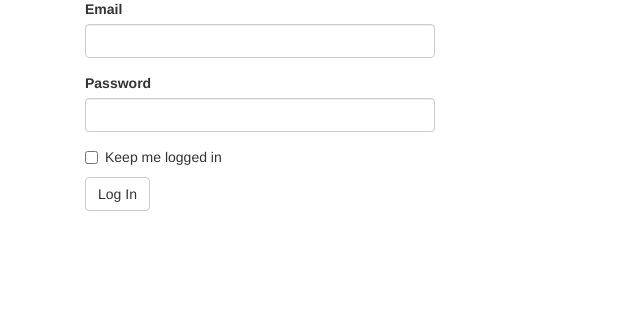
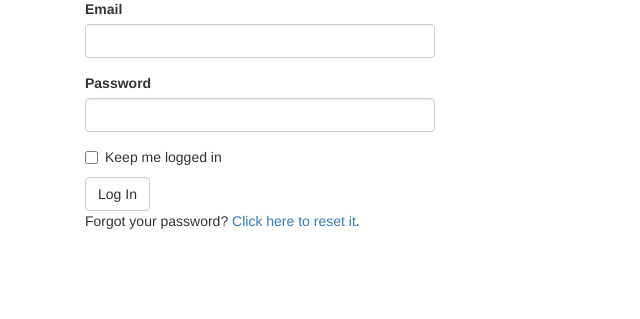
Before and after one commit to SKYRIAM/flask-, a Flask app: page /auth/login in a window 1280 px wide. Shown: the part 223-542 px from the top of the page, without its empty margins (0-640 px from the left). Run offline with Flask 2, Linux system fonts and the light colour scheme; some libraries are stand-ins or nearby versions.

Commit message:
加了忘记密码功能

```diff
--- a/app/auth/forms.py
+++ b/app/auth/forms.py
@@ -26,3 +26,23 @@ class RegistrationForm(Form):   #用户注册
 	def validate_name(self,field):
 		if User.query.filter_by(name = field.data).first():
 			raise ValidationError('Username already in use')
+
+#修改用户
+class ChangePasswordForm(FlaskForm):
+	old_password=PasswordField('old password',validators=[Required()])
+	password=PasswordField('password',validators=[Required(),EqualTo('password2',message='Password must match.')])
+	password2=PasswordField('Confirm new password',validators=[DataRequired()])
+	submit = SubmitField('Updata Submit')
+
+#忘记密码
+#发送邮箱的表单
+class PasswordResetRequestForm(FlaskForm):
+    email = StringField('Email', validators=[DataRequired(), Length(1, 64),
+                                             Email()])
+    submit = SubmitField('Reset Password')
+#修改密码的表单
+class PasswordResetForm(FlaskForm):
+    password = PasswordField('New Password', validators=[
+        DataRequired(), EqualTo('password2', message='Passwords must match')])
+    password2 = PasswordField('Confirm password', validators=[DataRequired()])
+    submit = SubmitField('Reset Password')
--- a/app/auth/views.py
+++ b/app/auth/views.py
@@ -2,7 +2,7 @@ from flask import render_template, redirect, request, url_for, flash
 from flask_login import login_user, logout_user, login_required,current_user
 from . import auth
 from ..models import User
-from .forms import LoginForm,RegistrationForm
+from .forms import LoginForm,RegistrationForm,ChangePasswordForm,PasswordResetRequestForm,PasswordResetForm
 from .. import db
 from ..email import *
 #捕捉没有确认的用户,#用户已经登录
@@ -50,7 +50,7 @@ def logout():
 @auth.route('/register',methods=['GET','POST'])
 def register():
 	form = RegistrationForm()
-	print(form.data['email'])
+	#print(form.data['email'])
 	if form.validate_on_submit():
 		user = User( email=form.data['email'],name=form.data['name'],password=form.data['password'])
 		db.session.add(user)
@@ -65,7 +65,7 @@ def register():
 @auth.route('/confirm/<token>')
 @login_required
 def confirm(token):
-	print('confirm!')
+	#print('confirm!')
 	if current_user.confirmed:  #防止从邮箱多次验证
 		#print('已经验证过',current_user.confirmed)
 		return redirect(url_for('main.index'))
@@ -88,3 +88,51 @@ def resend_confirmation():
 	send_email(current_user.email,'Confirm your Account','auth/email/confirm',user=current_user,token=token)
 	flash('A new confirmation email has been sent to your email.')
 	return redirect(url_for('main.index'))
+
+#修改密码功能
+@auth.route('/change-password',methods=['GET','POST'])
+@login_required
+def change_password():
+    form = ChangePasswordForm()
+    if form.validate_on_submit():
+        if current_user.verify_password(form.old_password.data):
+            current_user.password = form.password.data
+            db.session.add(current_user)
+            db.session.commit()
+            flash('Your password has been updated.')
+            return redirect(url_for('main.index'))
+        else:
+            flash('invaild password')
+    return render_template('auth/change_password.html',form=form)
+
+#忘记密码
+@auth.route('/reset',methods=['GET','POST'])
+def  password_reset_request():    #发送邮件
+    if not current_user.is_anonymous():
+        return redirect(url_for('main.index'))
+    form = PasswordResetRequestForm()
+    if form.validate_on_submit():
+        user = User.query.filter_by(email = form.email.data).first()  #查看邮箱是否存在
+        if user:
+            token = user.generate_reset_token()
+            send_email(user.email,'Confirm Your Account','auth/email/reset_password', user=user,token=token) #发送邮件
+            flash('An email with instructions to reset your password has been '
+              'sent to you.')
+            return redirect(url_for('auth.login'))
+    return render_template('auth/reset_password.html', form=form)
+
+#更换密码
+@auth.route('/reset/<token>',methods=['GET','POST'])
+def password_reset(token):
+    if not current_user.is_anonymous():
+        print('asasas')
+        return redirect(url_for('main.index'))
+    form = PasswordResetForm()
+    if form.validate_on_submit():
+        if  User.reset_password(token,form.password.data):
+            db.session.commit()  #向数据库提交数据
+            flash('Your password has been updated.')
+            return redirect(url_for('auth.login'))
+        else:
+            return redirect(url_for('main.index'))
+    return render_template('auth/reset_password.html', form=form)
--- a/app/templates/auth/login.html
+++ b/app/templates/auth/login.html
@@ -14,5 +14,7 @@
 	</div>
 <div class="col-md-4">
     {{ wtf.quick_form(form) }}
+<p>Forgot your password? <a href="{{ url_for('auth.password_reset_request') }}">Click here to reset it</a>.</p>
+
 </div>
 {% endblock %}
--- a/app/templates/base.html
+++ b/app/templates/base.html
@@ -26,7 +26,13 @@
             </ul>
             <ul class="nav navbar-nav navbar-right">
                 {% if  current_user.is_authenticated() %}
-                <li><a href="{{ url_for('auth.logout') }}">Log Out</a></li>
+                <li class="dropdown">
+                    <a href="#" class="dropdown-toggle" data-toggle="dropdown">Account <b class="caret"></b></a>
+                    <ul class="dropdown-menu">
+                        <li><a href="{{ url_for('auth.change_password') }}">Change Password</a></li>
+                        <li><a href="{{ url_for('auth.logout') }}">Log Out</a></li>
+                    </ul>
+                </li>
                 {% else %}
                 <li><a href="{{ url_for('auth.login') }}">Log In</a></li>
                 {% endif %}
```
Also changed, not shown: app/models.py (+21 -0 lines), app/templates/auth/change_password.html (added, +13 -0 lines), app/templates/auth/email/reset_password.html (added, +8 -0 lines), app/templates/auth/email/reset_password.txt (added, +13 -0 lines), app/templates/auth/reset_password.html (added, +13 -0 lines), data-dev.sqlite.
